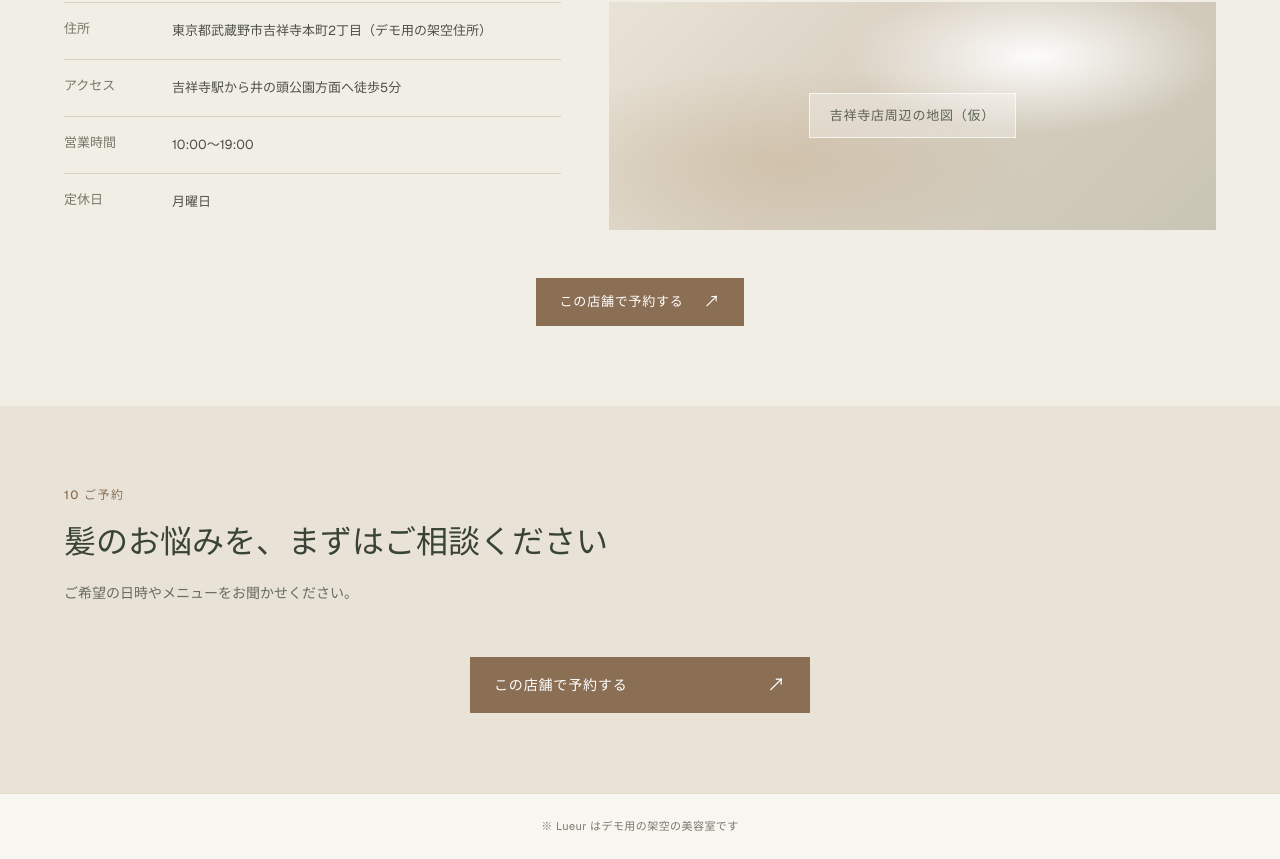
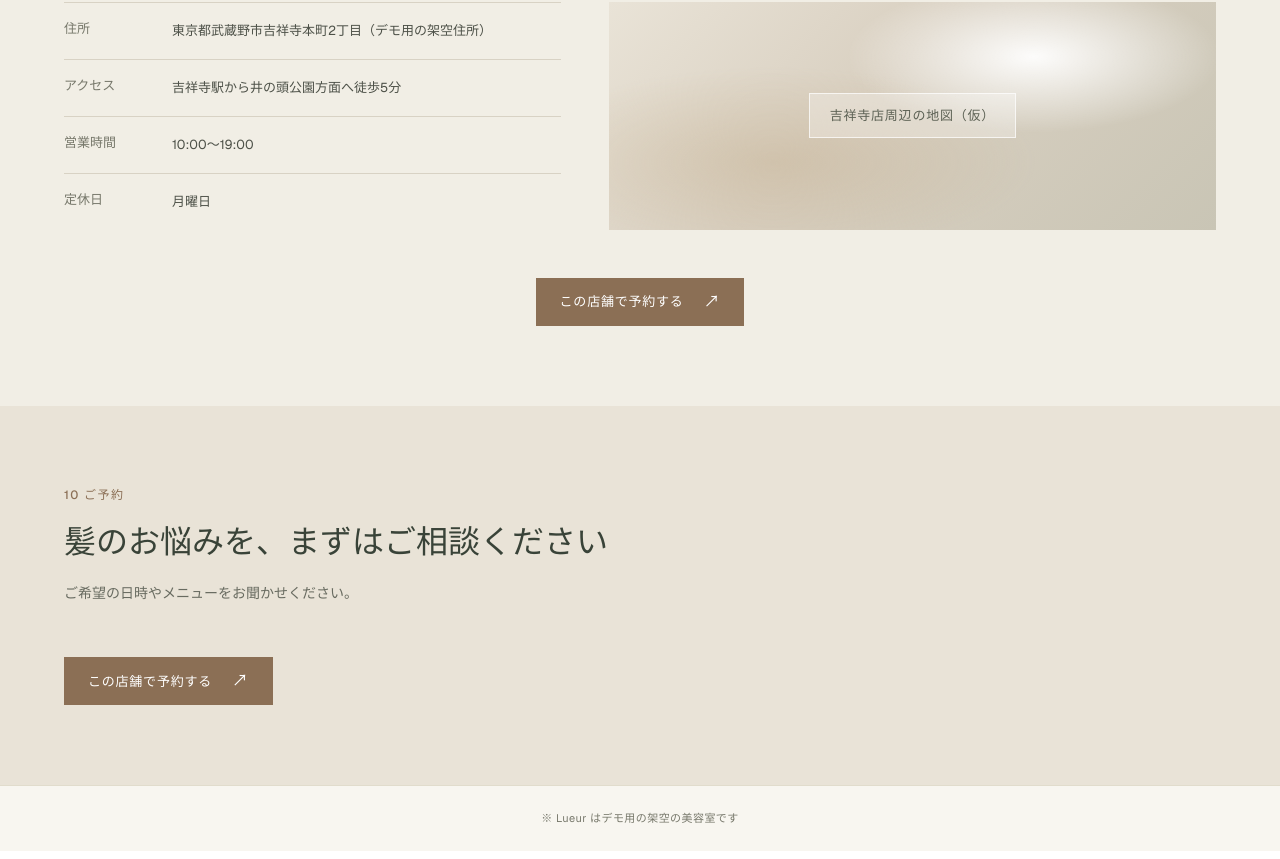
Before and after one commit to yoshiakiyui0214/lueur-salon-lp, a Next.js app: page /kichijoji in a window 1280 px wide. Shown: the part 5428-6287 px from the top of the page. Built offline with nearby package versions, Linux system fonts and the light colour scheme.

Commit message:
仕上げ:地図の文言をそろえる、予約セクションのボタン位置を統一、店舗一覧を日本語化、404ページをデザイン

```diff
--- /dev/null
+++ b/src/app/not-found.tsx
@@ -0,0 +1,27 @@
+import Link from "next/link";
+
+export default function NotFound() {
+  return (
+    <main className="flex min-h-svh items-center justify-center bg-[#f8f6f0] px-6 py-16 font-sans text-[#30372f]">
+      <div className="w-full max-w-2xl">
+        <Link href="/" className="inline-flex items-center gap-3" aria-label="Lueur 店舗一覧へ">
+          <span className="font-serif text-[29px] leading-none tracking-[0.04em] text-[#394338]">Lueur</span>
+          <span className="mt-1 border-l border-[#c9c7b8] pl-3 text-[10px] tracking-[0.18em] text-[#77786b]">リュウール</span>
+        </Link>
+        <div className="mt-16 border-t border-[#cfc6b5] pt-8">
+          <p className="mb-4 text-[12px] font-medium tracking-[0.12em] text-[#8B6F55]">404 NOT FOUND</p>
+          <h1 className="font-serif text-[26px] font-normal leading-[1.55] text-[#394338] sm:text-[32px]">
+            お探しのページが見つかりませんでした
+          </h1>
+          <Link
+            href="/"
+            className="mt-8 inline-flex min-h-12 min-w-48 items-center justify-center gap-5 bg-[#8B6F55] px-6 text-[13px] tracking-[0.06em] text-white transition-colors hover:bg-[#725941] focus-visible:outline-2 focus-visible:outline-offset-4 focus-visible:outline-[#8B6F55]"
+          >
+            店舗一覧へ戻る
+            <span aria-hidden="true" className="text-base">↗</span>
+          </Link>
+        </div>
+      </div>
+    </main>
+  );
+}
--- a/src/app/page.tsx
+++ b/src/app/page.tsx
@@ -9,7 +9,7 @@ export default function Home() {
         <span className="mt-1 ml-3 border-l border-[#c9c7b8] pl-3 text-[10px] tracking-[0.18em] text-[#77786b]">リュウール</span>
       </header>
       <main className="mx-auto max-w-6xl px-6 pb-20 pt-10 sm:px-10 lg:px-16 lg:pt-16">
-        <p className="mb-4 text-[12px] font-medium tracking-[0.12em] text-[#8B6F55]">LUEUR SALON</p>
+        <p className="mb-4 text-[12px] font-medium tracking-[0.12em] text-[#8B6F55]">髪質改善サロン Lueur</p>
         <h1 className="font-serif text-[30px] font-normal leading-[1.5] text-[#394338] sm:text-[38px]">店舗をお選びください</h1>
         <p className="mt-3 text-[14px] leading-7 text-[#686b60]">毎日の髪に、ほのかな光を。</p>
         <ul className="mt-10 border-t border-[#cfc6b5]">
--- a/src/components/sections/Reservation.tsx
+++ b/src/components/sections/Reservation.tsx
@@ -12,13 +12,13 @@ export default function Reservation({ shop }: { shop: Shop }) {
           titleId="reservation-title"
           className="text-left"
         />
-        <div className="text-center">
+        <div className="text-left">
           <a
             href={shop.reservationHref}
-            className="inline-flex min-h-14 w-full max-w-[340px] items-center justify-between bg-[#8B6F55] px-6 text-left text-[14px] tracking-[0.06em] text-white transition-colors hover:bg-[#725941] focus-visible:outline-2 focus-visible:outline-offset-4 focus-visible:outline-[#8B6F55]"
+            className="inline-flex min-h-12 min-w-48 items-center justify-center gap-5 bg-[#8B6F55] px-6 text-[13px] tracking-[0.06em] text-white transition-colors hover:bg-[#725941] focus-visible:outline-2 focus-visible:outline-offset-4 focus-visible:outline-[#8B6F55]"
           >
             <span>この店舗で予約する</span>
-            <span aria-hidden="true" className="text-lg">↗</span>
+            <span aria-hidden="true" className="text-base">↗</span>
           </a>
         </div>
       </div>
--- a/src/data/shops.ts
+++ b/src/data/shops.ts
@@ -76,7 +76,7 @@ export const shops: Shop[] = [
         change: "落ち着いた空間でゆっくり過ごせました。髪のツヤを感じられて、気分も明るくなりました。",
       },
     ],
-    mapLabel: "地図の仮スペース",
+    mapLabel: "渋谷店周辺の地図（仮）",
     title: "Lueur 渋谷店 | 毎日の髪に、ほのかな光を。",
     description: "渋谷駅から徒歩3分。仕事帰りの21時まで営業する美容室 Lueur 渋谷店。",
     reservationHref: "mailto:reserve@lueur.example?subject=Lueur%20%E6%B8%8B%E8%B0%B7%E5%BA%97%E3%81%AE%E4%BA%88%E7%B4%84",
```
